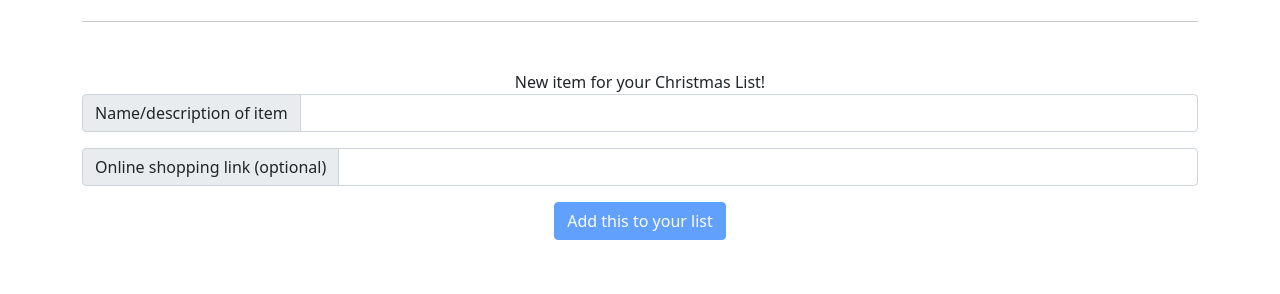
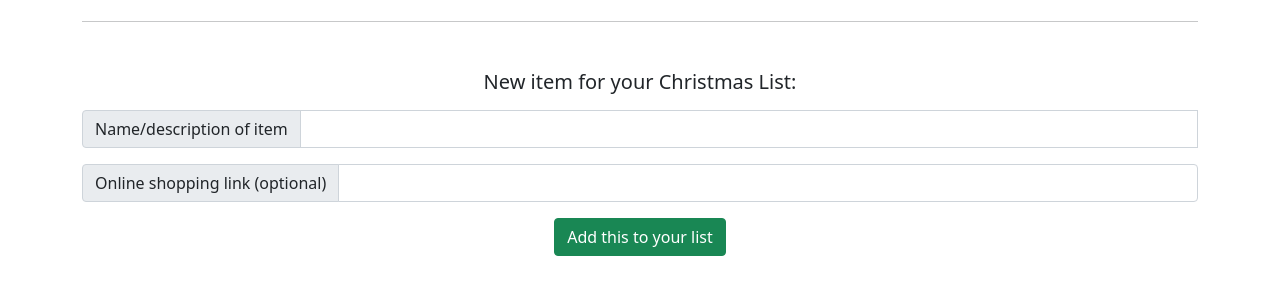
Before and after one commit to dave-ryan/secret-santa-public-fontend, a Vue app: page /my-list in a window 1280 px wide. Shown: the part 218-512 px from the top of the page. Built offline with nearby package versions, Linux system fonts and the light colour scheme; no server answers; sample sign-in values are in the browser's storage.

Commit message:
proper bootstrap form for adding a new item to your list

```diff
--- a/src/views/MyList.vue
+++ b/src/views/MyList.vue
@@ -35,21 +35,28 @@
       </table>
     </div>
     <hr />
-    <form @submit.prevent="createItem" class="mt-5">
-      New item for your Christmas List!
+    <form
+      @submit.prevent="createItem"
+      id="newItemForm"
+      class="mt-5 mb-4"
+      novalidate
+    >
+      <h5 class="mb-3">New item for your Christmas List:</h5>
       <div class="input-group mb-3">
         <span class="input-group-text">Name/description of item</span>
-        <input type="text" v-model="newItem.name" class="form-control" />
+        <input
+          type="text"
+          v-model="newItem.name"
+          class="form-control"
+          required
+        />
+        <div class="invalid-feedback">What do you want for Christmas?</div>
       </div>
       <div class="input-group mb-3">
         <span class="input-group-text"> Online shopping link (optional) </span>
         <input type="text" v-model="newItem.link" class="form-control" />
       </div>
-      <button
-        class="btn btn-primary"
-        :disabled="isDisabled"
-        @click="createItem"
-      >
+      <button class="btn btn-success" type="submit">
         Add this to your list
       </button>
     </form>
@@ -92,24 +99,28 @@ export default {
       console.log(item);
     },
     deleteItem: function (item) {
-      console.log(item);
       axios.delete(`/wishedgifts/${item.id}`).then((response) => {
         console.log(response.data);
         this.myList.splice(this.myList.indexOf(item), 1);
       });
     },
-    createItem: function (e) {
-      e.preventDefault();
-
-      if (this.newItem.name === undefined) {
-        console.log("NO!");
-      } else {
-        console.log(this.newItem.name);
+    createItem: function () {
+      document.getElementById("newItemForm").classList.add("was-validated");
+      if (this.checkForms()) {
         axios.post("/wishedgifts", this.newItem).then((response) => {
-          console.log(response.data);
           this.myList.push(response.data);
           this.newItem = {};
+          document
+            .getElementById("newItemForm")
+            .classList.remove("was-validated");
         });
+      }
+    },
+    checkForms: function () {
+      if (this.newItem["name"] && this.newItem["name"].length > 0) {
+        return true;
+      } else {
+        return false;
       }
     },
   },
```
